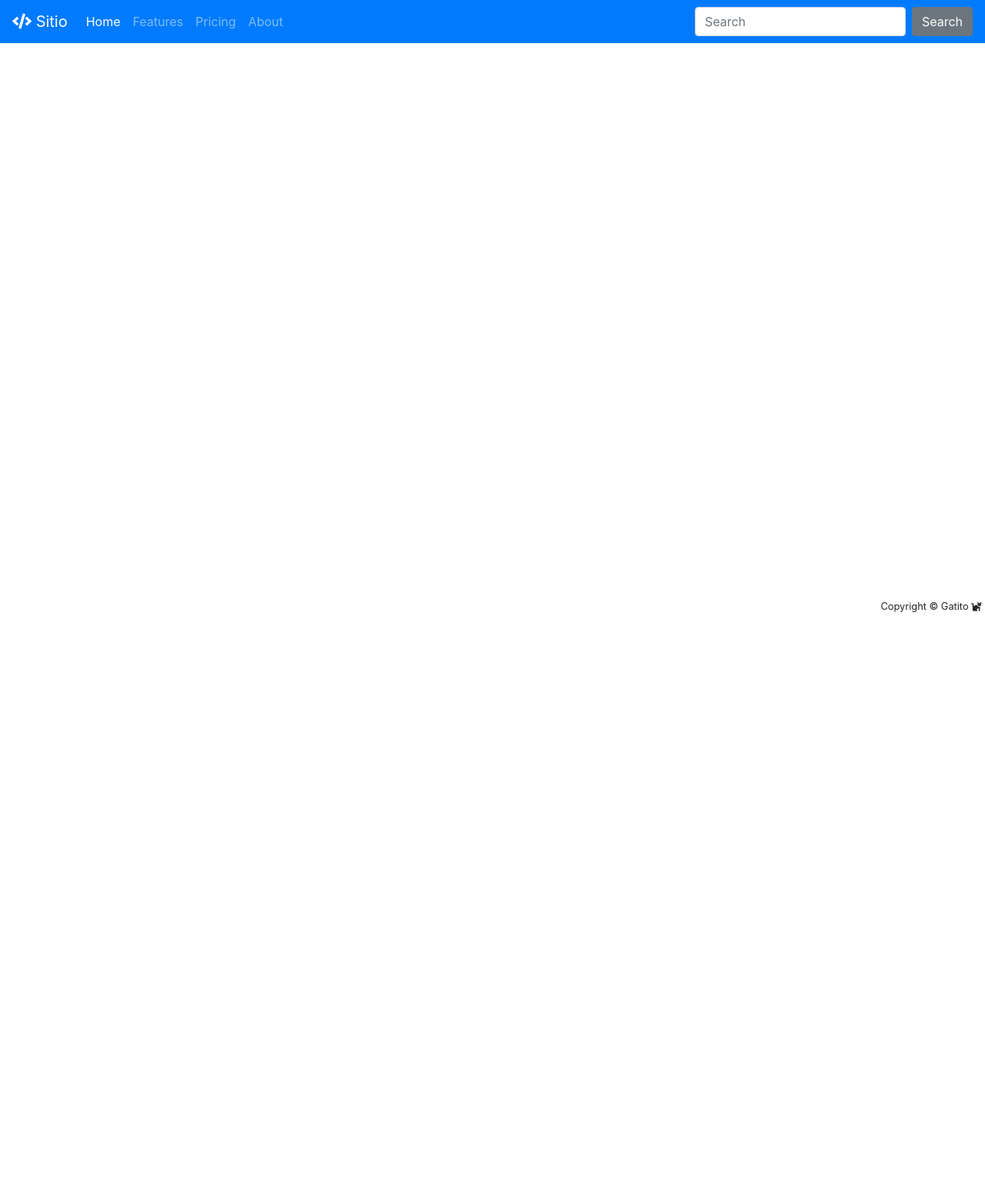
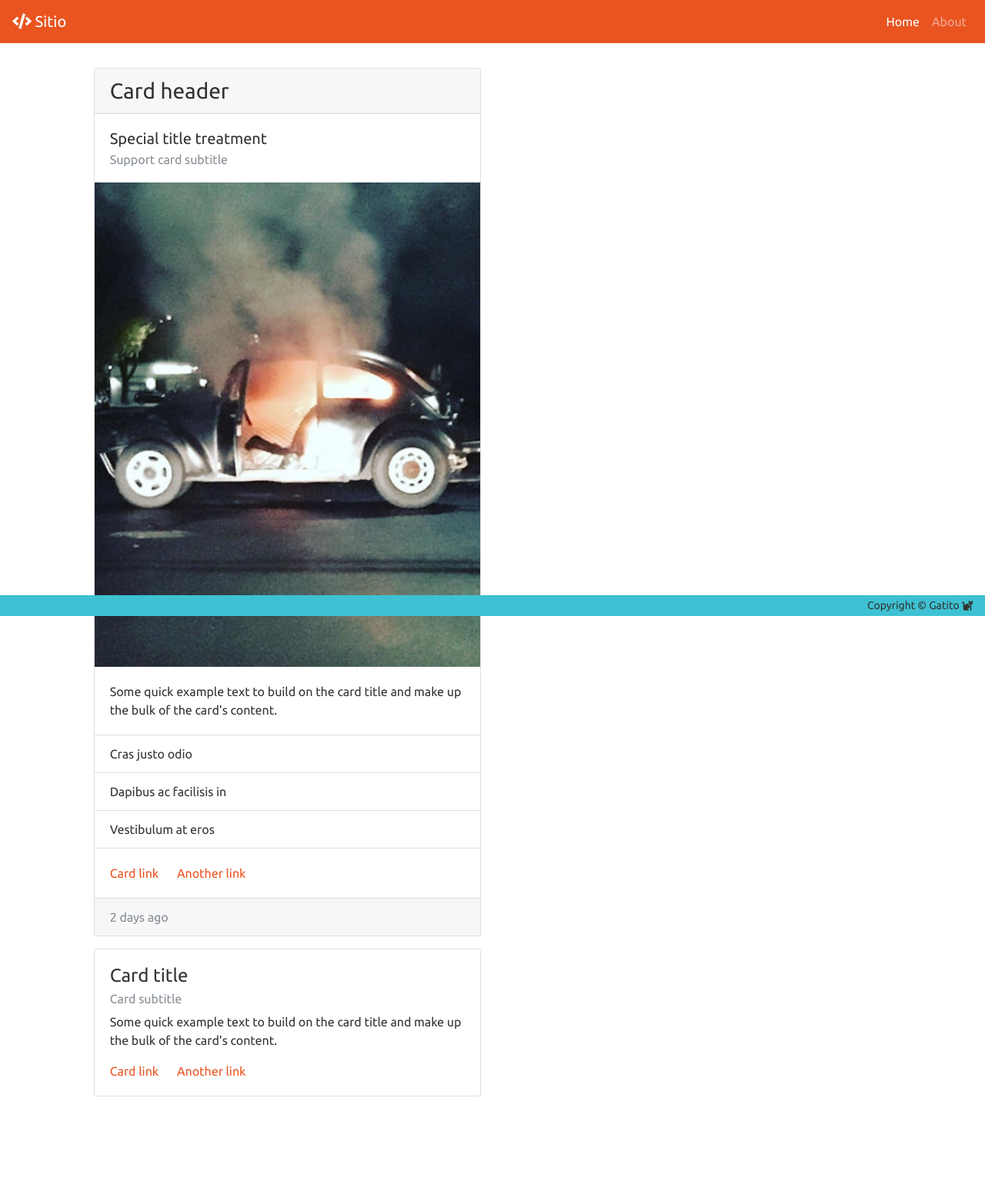
Before and after one commit to carlosissac/mod0Aresplayouttemplate, a plain HTML site: page index.html in a window 1280 px wide. Shown: the whole page at 77% size. Before the commit the page ends 800 px from the top, so only its background shows below. Drawn offline with nearby package versions, Linux system fonts and the light colour scheme.

Commit message:
responsive layout template 05122020

```diff
--- a/assets/style.css
+++ b/assets/style.css
@@ -1,7 +1,35 @@
+
+.nav {
+    position: fixed;
+  }
+
+.body {
+    overflow: auto;
+  }
+
+.row {
+    margin-right: 0px;
+    margin-left: 0px;
+}
+
+#about-body-row-bottom {
+    padding: 4rem;
+}
+
+#about-img {
+    /*style="height: 200px; width: 100%; display: block;"*/
+    width: 100%;
+    object-fit: cover;
+
+}
+
+
+
 
 .sf-container {
-    padding-right: 5px;
-    padding-bottom: 2px;
+    padding-right: 1rem;
+    padding-left: 1rem;
+    padding-bottom: 0.2rem;
 }
 
 .sticky-footer {
@@ -9,7 +37,40 @@
     left: 0;
     bottom: 0;
     width: 100%;
-    /*background-color: #343a40!important;*/
+    background-color: #3EC1D3;
     text-align: right;
     padding: 0px;
   }
+
+/*Small devices (landscape phones, 576px and up) */
+@media (min-width: 576px) {
+
+    #about-body-row-top {
+        padding: 0rem;
+    }
+}
+
+/*Medium devices (tablets, 768px and up) The navbar toggle appears at this breakpoint */
+@media (min-width: 768px) {
+
+    #about-body-row-top {
+        padding: 0rem;
+    }
+}
+
+/* Large devices (desktops, 992px and up) */
+@media (min-width: 992px) {
+
+    #about-body-row-top {
+        padding: 1rem;
+    }
+}
+
+/* Extra large devices (large desktops, 1200px and up) */
+@media (min-width: 1200px) {
+
+    #about-body-row-top {
+        padding: 1rem;
+    }
+
+}
--- a/index.html
+++ b/index.html
@@ -5,10 +5,10 @@
     <meta name="viewport" content="width=device-width, initial-scale=1.0">
     <title>Sitio</title>
     <!-- BOOTSTRAP LINKAGE -->
-    <link rel="stylesheet" href="https://stackpath.bootstrapcdn.com/bootstrap/4.4.1/css/bootstrap.min.css">
+    <!-- <link rel="stylesheet" href="https://stackpath.bootstrapcdn.com/bootstrap/4.4.1/css/bootstrap.min.css"> -->
     <!-- <link rel="stylesheet" href="https://stackpath.bootstrapcdn.com/bootswatch/4.4.1/darkly/bootstrap.min.css"> -->
     <!-- <link rel="stylesheet" href="https://stackpath.bootstrapcdn.com/bootswatch/4.4.1/journal/bootstrap.min.css"> -->
-    <!-- <link rel="stylesheet" href="https://stackpath.bootstrapcdn.com/bootswatch/4.4.1/united/bootstrap.min.css">  -->
+    <link rel="stylesheet" href="https://stackpath.bootstrapcdn.com/bootswatch/4.4.1/united/bootstrap.min.css">
 
     <!-- FONTAWESOME LINKAGE -->
     <link rel="stylesheet" href="https://use.fontawesome.com/releases/v5.10.1/css/all.css">
@@ -25,33 +25,67 @@
 
   <!-- NAVBAR START -->
   <nav class="navbar navbar-expand-lg navbar-dark bg-primary">
-    <a class="navbar-brand" href="#"><i class="fas fa-code"></i> Sitio</a>
+    <a class="navbar-brand mr-auto"><i class="fas fa-code"></i> Sitio</a>
 
     <button class="navbar-toggler" type="button" data-toggle="collapse" data-target="#navbarColor01" aria-controls="navbarColor01" aria-expanded="false" aria-label="Toggle navigation"><span class="navbar-toggler-icon"></span></button>
 
     <div class="collapse navbar-collapse" id="navbarColor01">
-      <ul class="navbar-nav mr-auto">
-        <li class="nav-item active">
-          <a class="nav-link" href="#">Home <span class="sr-only">(current)</span></a>
-        </li>
-        <li class="nav-item">
-          <a class="nav-link" href="#">Features</a>
-        </li>
-        <li class="nav-item">
-          <a class="nav-link" href="#">Pricing</a>
-        </li>
-        <li class="nav-item">
-          <a class="nav-link" href="#">About</a>
-        </li>
+      <ul class="navbar-nav ml-auto">
+        <li class="nav-item active"><a class="nav-link" href="#">Home <span class="sr-only">(current)</span></a></li>
+        <!-- <li class="nav-item"><a class="nav-link" href="#">Features</a></li> -->
+        <!-- <li class="nav-item"><a class="nav-link" href="#">Pricing</a></li> -->
+        <li class="nav-item"><a class="nav-link" href="#">About</a></li>
       </ul>
-      <form class="form-inline my-2 my-lg-0">
-        <input class="form-control mr-sm-2" type="text" placeholder="Search">
-        <button class="btn btn-secondary my-2 my-sm-0" type="submit">Search</button>
-      </form>
+      <!-- <form class="form-inline my-2 my-lg-0"> -->
+        <!-- <input class="form-control mr-sm-2" type="text" placeholder="Search"> -->
+        <!-- <button class="btn btn-secondary my-2 my-sm-0" type="submit">Search</button> -->
+      <!-- </form> -->
     </div>
   </nav>
   <!-- NAVBAR END -->
+
   <section>
+      <div class="about-body-container">
+        <div id="about-body-row-top" class="row"></div>
+        <div id="about-body-row-main" class="row">
+            <div id="about-card-area-left" class="col-lg-1"></div>
+            <div id="about-card-area-center" class="col-lg-5">
+              <div class="card mb-3">
+                <h3 class="card-header">Card header</h3>
+                <div class="card-body">
+                  <h5 class="card-title">Special title treatment</h5>
+                  <h6 class="card-subtitle text-muted">Support card subtitle</h6>
+                </div>
+                <img id="about-img" src="./assets/pic.jpg" alt="Card image">
+                <div class="card-body">
+                  <p class="card-text">Some quick example text to build on the card title and make up the bulk of the card's content.</p>
+                </div>
+                <ul class="list-group list-group-flush">
+                  <li class="list-group-item">Cras justo odio</li>
+                  <li class="list-group-item">Dapibus ac facilisis in</li>
+                  <li class="list-group-item">Vestibulum at eros</li>
+                </ul>
+                <div class="card-body">
+                  <a href="#" class="card-link">Card link</a>
+                  <a href="#" class="card-link">Another link</a>
+                </div>
+                <div class="card-footer text-muted">
+                  2 days ago
+                </div>
+              </div>
+              <div class="card">
+                <div class="card-body">
+                  <h4 class="card-title">Card title</h4>
+                  <h6 class="card-subtitle mb-2 text-muted">Card subtitle</h6>
+                  <p class="card-text">Some quick example text to build on the card title and make up the bulk of the card's content.</p>
+                  <a href="#" class="card-link">Card link</a>
+                  <a href="#" class="card-link">Another link</a>
+                </div>
+              </div>
+            </div>
+          </div>
+          <div id="about-body-row-bottom" class="row"></div>
+      </div>
 
   </section>
     <!-- STICKY FOOTER START -->
```
Also changed, not shown: assets/pic.jpg (added).
